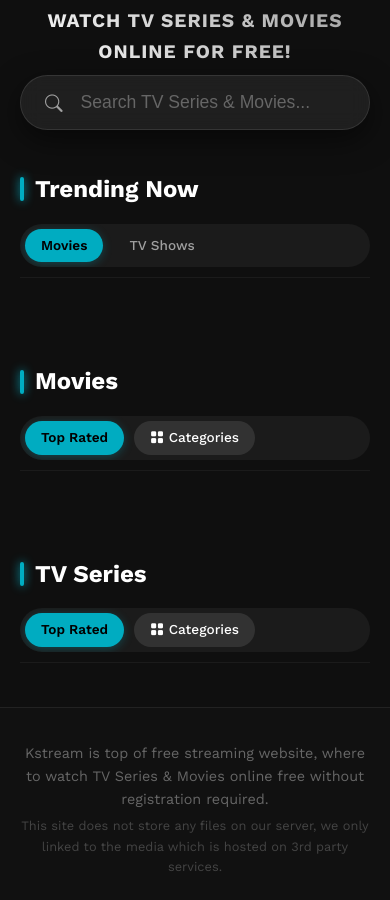
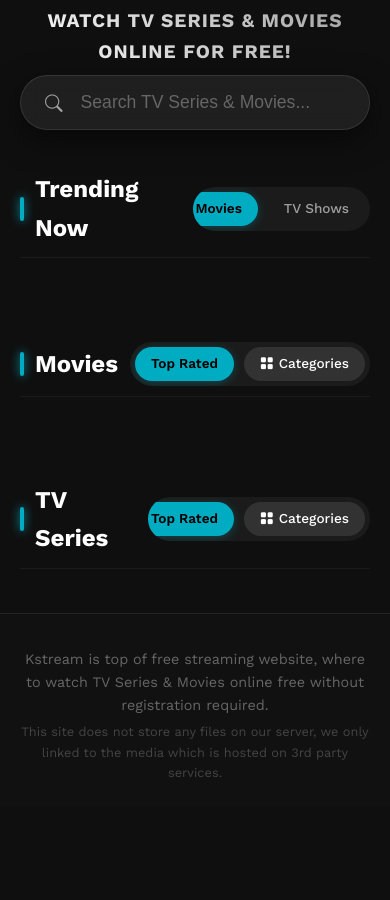
Before and after one commit to kurbutoke/Kstream, a plain HTML site: page index.html in a window 390 px wide. Shown: the part 65-965 px from the top of the page. After the commit the page ends 871 px from the top, so only its background shows below. Drawn offline with nearby package versions, Linux system fonts and the light colour scheme; no server answers.

Commit message:
Responsive

```diff
--- a/index.html
+++ b/index.html
@@ -129,7 +129,6 @@
     </footer>
   </div>
 </body>
-<script src='./utils.js'></script>
 <script src='./home.js'></script>
 <script>
   if ('serviceWorker' in navigator) {
--- a/style.css
+++ b/style.css
@@ -396,6 +396,7 @@ a:hover { color: var(--primary-color); }
     background: rgba(255,255,255,0.05);
     padding: 5px;
     border-radius: var(--radius-pill);
+    margin-left: auto;
 }
 
 .tab-pill {
@@ -493,14 +494,15 @@ a:hover { color: var(--primary-color); }
 
 @media (max-width: 600px) {
     .section-header {
-        flex-direction: column;
-        align-items: flex-start;
-        gap: 15px;
+        flex-direction: row;
+        align-items: center;
+        justify-content: space-between;
+        gap: 10px;
     }
     .section-tabs {
-        width: 100%;
+        width: auto;
         overflow-x: auto;
-        justify-content: flex-start;
+        justify-content: flex-end;
     }
     .tab-pill {
         white-space: nowrap;
@@ -758,7 +760,17 @@ footer .abs .bottom-text { color: #444; font-size: 0.8rem; margin-top: 5px; }
 }
 
 @media (max-width: 600px) {
-    .movies.items { gap: 15px; padding-left: 15px; padding-right: 15px; width: 100vw; margin-left: 50%; transform: translateX(-50%); }
+    .movies.items {
+        display: flex;
+        gap: 15px;
+        padding-left: 20px;
+        padding-right: 20px;
+        width: 100vw;
+        margin-left: calc(-50vw + 50%);
+        margin-right: calc(-50vw + 50%);
+        transform: none;
+        overflow-x: auto;
+    }
     .item { min-width: 140px; width: 140px; }
 
     .slogan { font-size: 1.2rem; }
```
